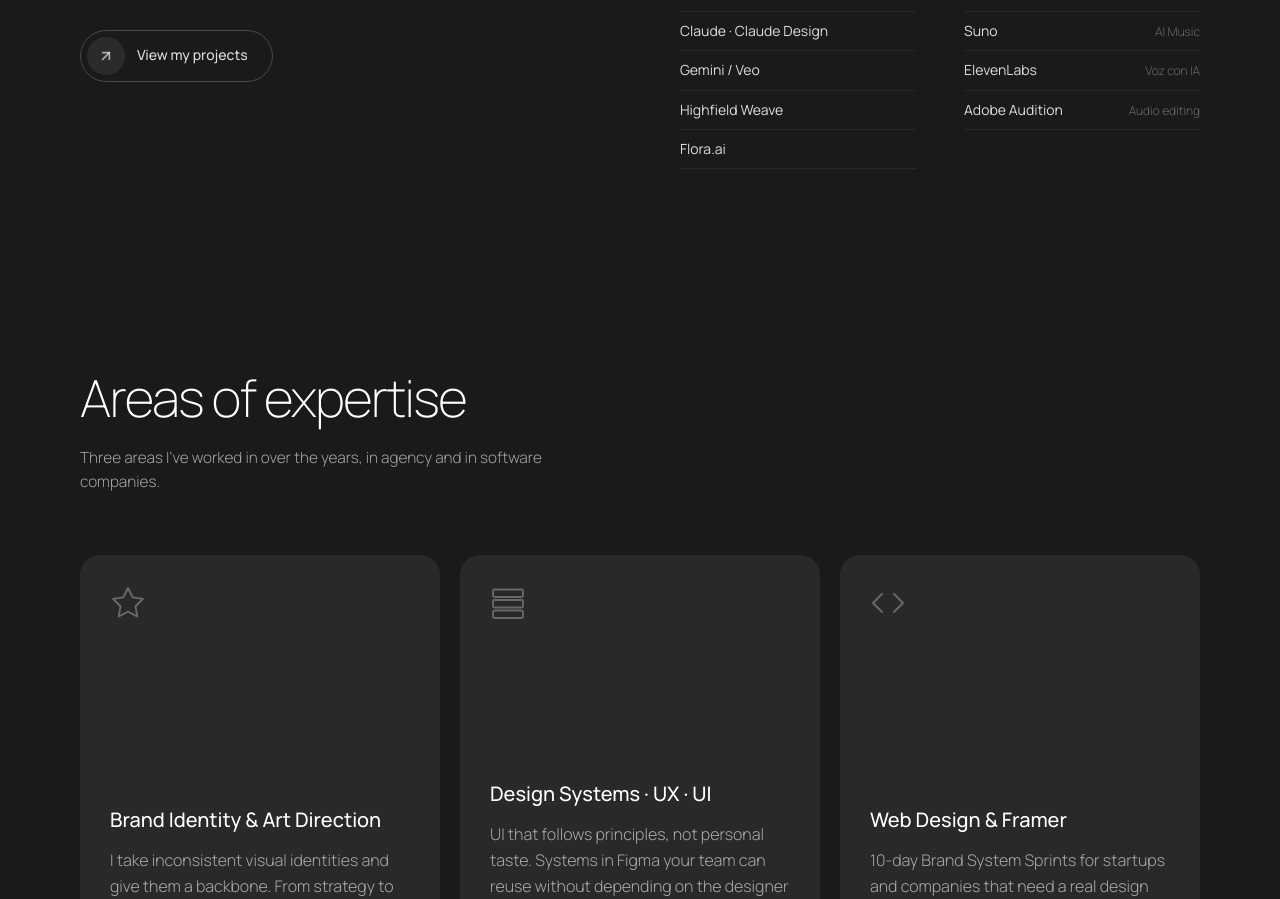
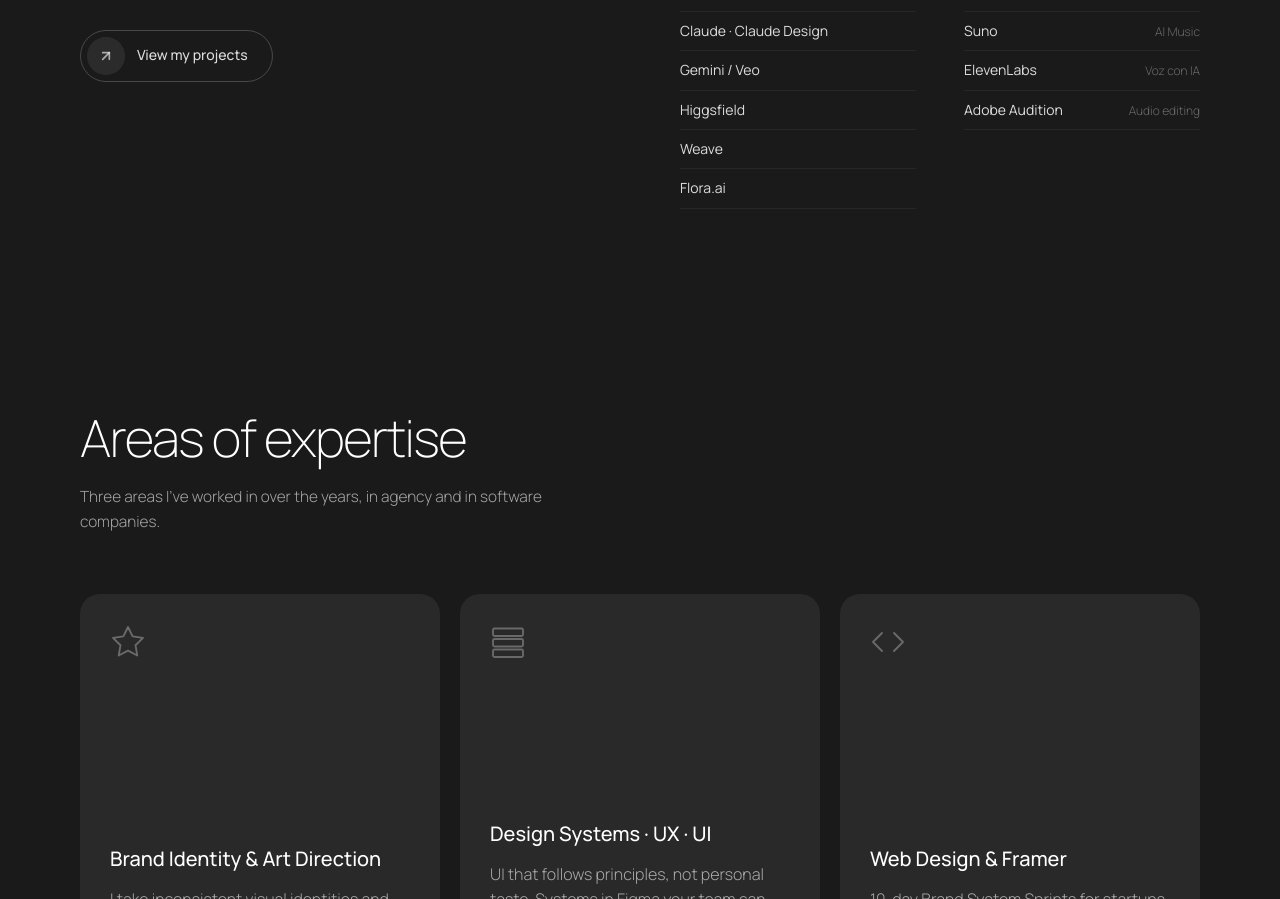
Before and after one commit to alanbuenhombre/buenhombre.github.io, a plain HTML site: page index.html in a window 1280 px wide. Shown: the part 1308-2207 px from the top of the page. Drawn offline with Linux system fonts and the light colour scheme.

Commit message:
fix: Higgsfield y Weave como herramientas separadas

```diff
--- a/index.html
+++ b/index.html
@@ -129,7 +129,8 @@
               <div class="tools-cat__items">
                 <div class="tools-row"><span class="tools-row__name">Claude · Claude Design</span><span class="tools-row__level"></span></div>
                 <div class="tools-row"><span class="tools-row__name">Gemini / Veo</span><span class="tools-row__level"></span></div>
-                <div class="tools-row"><span class="tools-row__name">Highfield Weave</span><span class="tools-row__level"></span></div>
+                <div class="tools-row"><span class="tools-row__name">Higgsfield</span><span class="tools-row__level"></span></div>
+                <div class="tools-row"><span class="tools-row__name">Weave</span><span class="tools-row__level"></span></div>
                 <div class="tools-row"><span class="tools-row__name">Flora.ai</span><span class="tools-row__level"></span></div>
               </div>
             </div>
```
